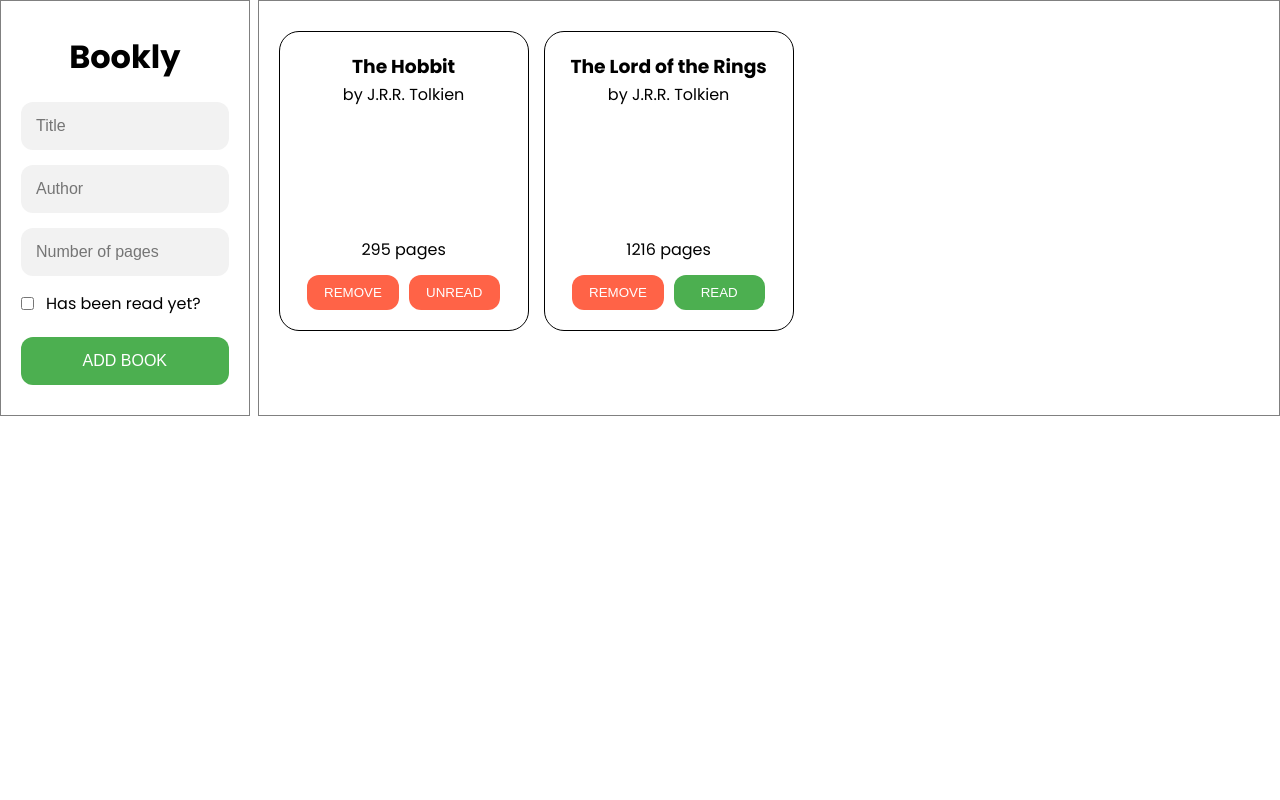
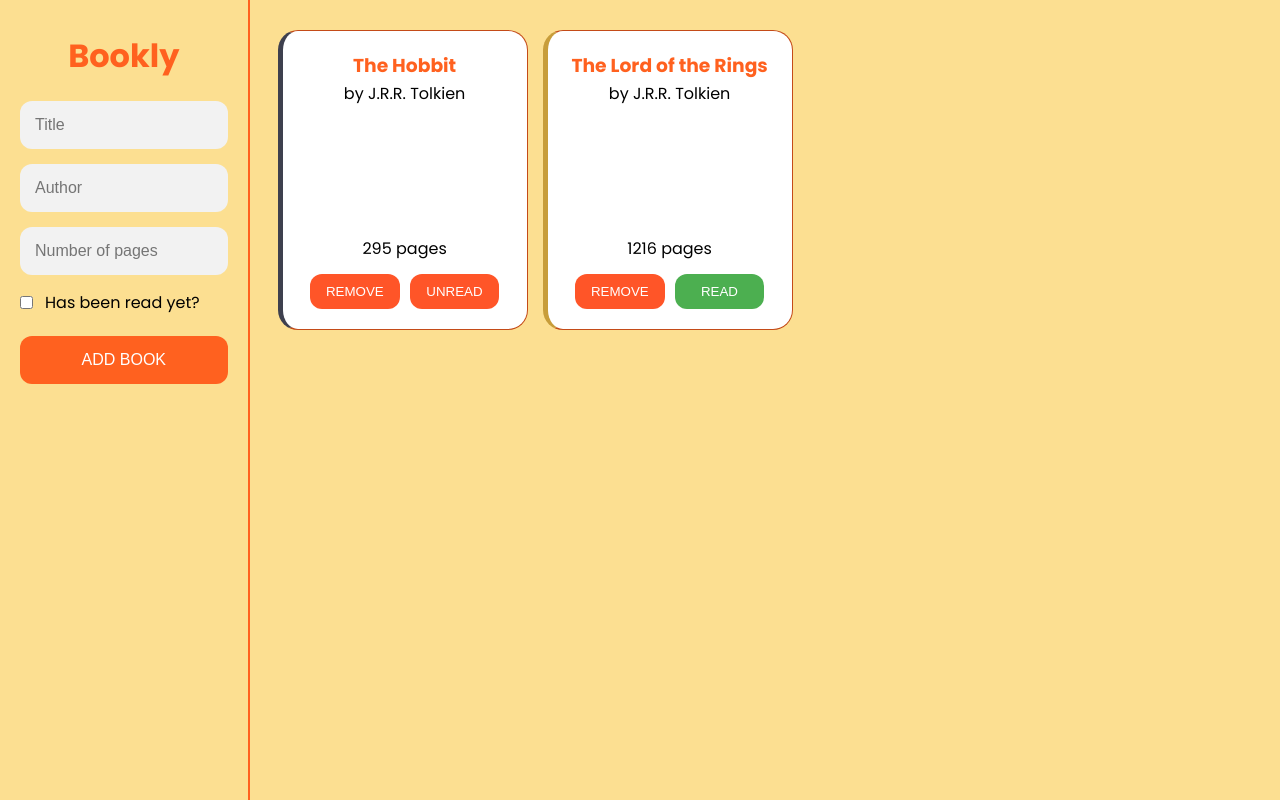
Before and after one commit to handa26/book-tracker, a plain HTML site: page index.html in a window 1280 px wide. Drawn offline with Linux system fonts and the light colour scheme.

Commit message:
Modify overall styling

```diff
--- a/script.js
+++ b/script.js
@@ -51,6 +51,15 @@ function resetForm() {
   read.checked = false;
 }
 
+function getRandomColor() {
+  const letters = '0123456789ABCDEF';
+  let color = '#';
+  for (let i = 0; i < 6; i++) {
+    color += letters[Math.floor(Math.random() * 16)];
+  }
+  return color;
+}
+
 function displayBooks() {
   mainContent.innerHTML = "";
 
@@ -72,6 +81,7 @@ function displayBooks() {
     btnRemove.setAttribute("data-id", index);
     btnIsRead.className = `${book.read ? "btn-isread btn-isread-true" : "btn-isread btn-isread-false"}`;
     btnIsRead.setAttribute("data-id", index);
+    bookItem.style.borderLeft = `5px solid ${getRandomColor()}`;
 
     title.innerText = book.title;
     author.innerText = `by ${book.author}`;
--- a/style.css
+++ b/style.css
@@ -16,7 +16,7 @@ li {
 body {
   font-family: "Poppins", sans-serif;
   line-height: 1.6;
-  background-color: #ffffff;
+  background-color: #fcdf91;
   height: 100vh;
 }
 
@@ -27,16 +27,20 @@ body {
   gap: 8px;
 }
 
+.title {
+  color: #ff611f;
+}
+
 .sidebar {
   grid-row: span 5 / span 5;
-  border: 1px solid gray;
+  border-right: 2px solid #ff611f;
   padding: 30px 20px;
+  height: 100vh;
 }
 
 .main-content {
   grid-column: span 4 / span 4;
   grid-row: span 5 / span 5;
-  border: 1px solid gray;
   padding: 30px 20px;
 
   display: flex;
@@ -47,10 +51,11 @@ body {
 .book {
   width: 250px;
   height: 300px;
-  border: 1px solid black;
+  border: 1px solid #c44b18;
   border-radius: 20px;
   padding: 20px 10px;
   text-align: center;
+  background-color: #fff;
 
   display: flex;
   flex-direction: column;
@@ -62,6 +67,10 @@ body {
 .book-footer {
 }
 
+.book-header h3 {
+  color: #ff611f;
+}
+
 .book-footer p {
   margin-bottom: 12px;
 }
@@ -71,7 +80,7 @@ body {
   width: 40%;
   padding: 10px;
   cursor: pointer;
-  background-color: tomato;
+  background-color: #ff5528;
   border-radius: 12px;
   color: #ffffff;
   text-transform: uppercase;
@@ -93,7 +102,7 @@ body {
 }
 
 .btn-isread-false {
-  background-color: tomato;
+  background-color: #ff5528;
 }
 
 .add-book-form input[type="text"],
@@ -116,7 +125,7 @@ body {
 .add-book-form button {
   text-transform: uppercase;
   outline: 0;
-  background: #4CAF50;
+  background: #ff611f;
   width: 100%;
   border: 0;
   padding: 15px;
```
